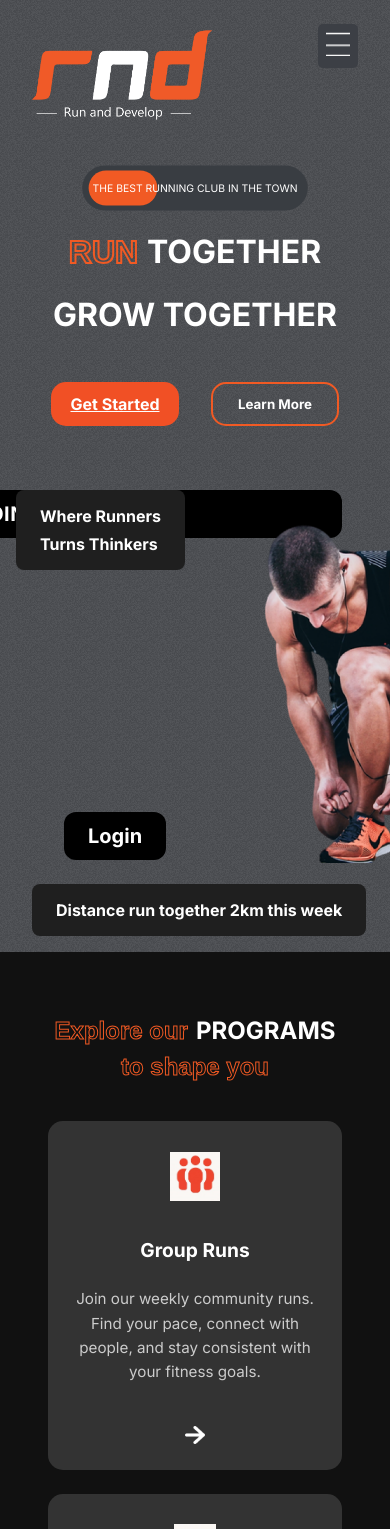
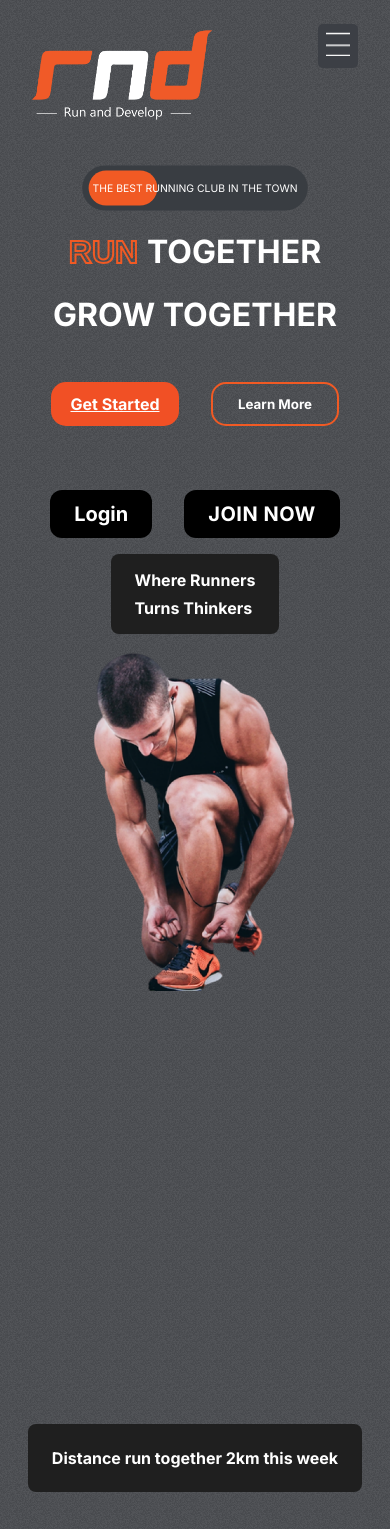
Before and after one commit to infantansker/rnd, a React (Create React App) app: page / in a window 390 px wide. Shown: the top 1529 px of the page. Built offline with nearby package versions, Linux system fonts and the light colour scheme.

Commit message:
mobile view alignment in header

```diff
--- a/src/Components/EventsPage.jsx
+++ b/src/Components/EventsPage.jsx
@@ -16,11 +16,11 @@ const upcomingEvents = [
     maxParticipants: 50,
     detailedDescription: 'Experience the ultimate running challenge as we welcome 2025! This marathon event combines fitness, community, and celebration. The route takes you through the most scenic parts of Trichy, including heritage sites and modern landmarks. Whether you\'re a seasoned marathoner or a beginner, this event offers multiple distance options: 5K Fun Run, 10K Challenge, and Full Marathon (42K). Pre-event warm-up sessions, professional timing, medical support, hydration stations every 2K, post-race celebrations with live music, healthy refreshments, and awards ceremony. Special goody bags for all participants including event t-shirt, medal, and local sponsor gifts.',
     highlights: [
-      '🏃‍♂️ Multiple distance options (5K, 10K, 42K)',
-      '🏆 Professional timing and certificates',
-      '🎵 Live music and entertainment',
-      '🥇 Awards for top finishers in each category',
-      '🍎 Healthy refreshments and goody bags'
+      'Multiple distance options (5K, 10K, 42K)',
+      'Professional timing and certificates',
+      'Live music and entertainment',
+      'Awards for top finishers in each category',
+      'Healthy refreshments and goody bags'
     ],
     requirements: [
       'Comfortable running gear and shoes',
--- a/src/Components/Hero/Hero.css
+++ b/src/Components/Hero/Hero.css
@@ -1,3 +1,4 @@
+
 .hero {
   display: flex;
   justify-content: space-between;
@@ -132,10 +133,15 @@
 }
 
 /* right side */
-.right-h > .register-btn {
+.auth-buttons {
+  display: flex;
+  gap: 1rem;
   position: absolute;
+  top: 2rem;
   right: 3rem;
-  top: 2rem;
+}
+
+.right-h .register-btn {
   color: rgb(255, 255, 255);
   background-color: #000000; /* Green */
   color: #ffffff;
@@ -147,10 +153,7 @@
   font-weight: bold;
 }
 
-.right-h > .login-btn {
-  position:relative;
-  right: -4rem;
-  top: 2.75rem;
+.right-h .login-btn {
   color: rgb(255, 255, 255);
   background-color: #000000; /* Green */
   color: #ffffff;
@@ -209,7 +212,7 @@
   background-color: #1f1f1f;
   color: white;
   font-weight: 600;
-  padding: 1rem 1.5rem;
+  padding: 1.5rem;
   border-radius: 8px;
   position: absolute;
   top: 32rem;
@@ -272,39 +275,53 @@
   .right-h {
     position: relative;
     background: none;
+    display: flex;
+    flex-direction: column;
+    align-items: center; /* Center items horizontally */
+    padding-top: 1rem; /* Adjust overall padding */
+  }
+
+  .auth-buttons {
+    position: static;
+    margin-top: 1rem; /* Adjusted margin */
+    gap: 2rem;
   }
 
   .heart-rate {
-    left: 1rem;
-    top: 2rem;
+    position: static; /* Let it flow naturally */
+    margin-top: 1rem; /* Space from buttons */
+    left: auto;
+    top: auto;
+    right: auto;
+    align-self: center; /* Center it horizontally */
+    z-index: 1;
   }
 
   .calories {
-    position: relative;
-    top: 5rem;
-    left: 2rem;
-  }
-
-  .calories > img {
-    width: 2rem;
-  }
-
-  .calories > div > :nth-child(2) {
-    color: white;
-    font-size: 1rem;
+    position: static; /* Let it flow naturally */
+    margin-top: 1rem; /* Space from heart-rate */
+    left: auto;
+    top: auto;
+    right: auto;
+    align-self: center; /* Center it horizontally */
   }
 
   .hero-img {
-    position: relative;
+    position: static; /* Let it flow naturally */
     width: 15rem;
-    left: 9rem;
-    top: 4rem;
+    left: auto;
+    top: auto;
     align-self: center;
+    margin-top: 1rem; /* Space from calories */
   }
 
   .hero-back {
+    position: static; /* Let it flow naturally */
     width: 15rem;
-    left: 2rem;
-    top: 0rem;
+    left: auto;
+    top: auto;
+    align-self: center;
+    z-index: -1;
+    margin-top: 0rem; /* Adjust as needed */
   }
 }
--- a/src/Components/Hero/Hero.jsx
+++ b/src/Components/Hero/Hero.jsx
@@ -46,22 +46,14 @@ const Hero = () => {
       </div>
 
       <div className="right-h">
-
-
-        <Link className="login-btn"
-          to="/login"
-        >
-          Login
-        </Link>
-
-
-        <Link className="register-btn"
-          to="/register"
-        >
-          Join now
-        </Link>
-
-
+        <div className="auth-buttons">
+          <Link className="login-btn" to="/login">
+            Login
+          </Link>
+          <Link className="register-btn" to="/register">
+            Join now
+          </Link>
+        </div>
 
         <motion.div
           initial={{ right: "-1rem" }}
```
Also changed, not shown: 1 other file (tests, documents, lock files or other folders).
